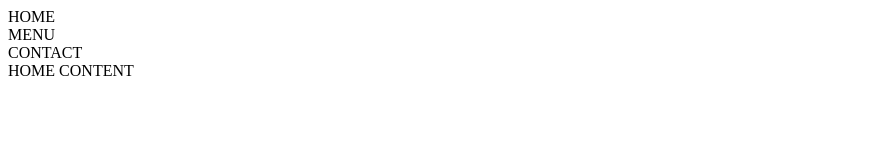
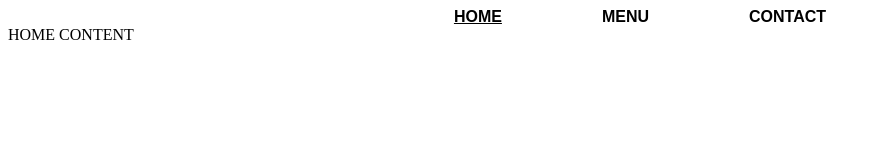
Before and after one commit to CFeeney333/RestaurantPage, a website built with webpack: page dist/index.html in a window 1280 px wide. Shown: the whole page, without its empty margins (0-878 px from the left). Built offline with nearby package versions, Linux system fonts and the light colour scheme.

Commit message:
Add basic styles for tabs and switching

```diff
--- /dev/null
+++ b/src/style.css
@@ -0,0 +1,15 @@
+.tab-list {
+    display: flex;
+    gap: 100px;
+    align-items: center;
+    justify-content: center;
+}
+
+.tab {
+    font-weight: bold;
+    font-family: Arial, sans-serif;
+}
+
+.active {
+    text-decoration: underline;
+}
```
Also changed, not shown: dist/index.html.
